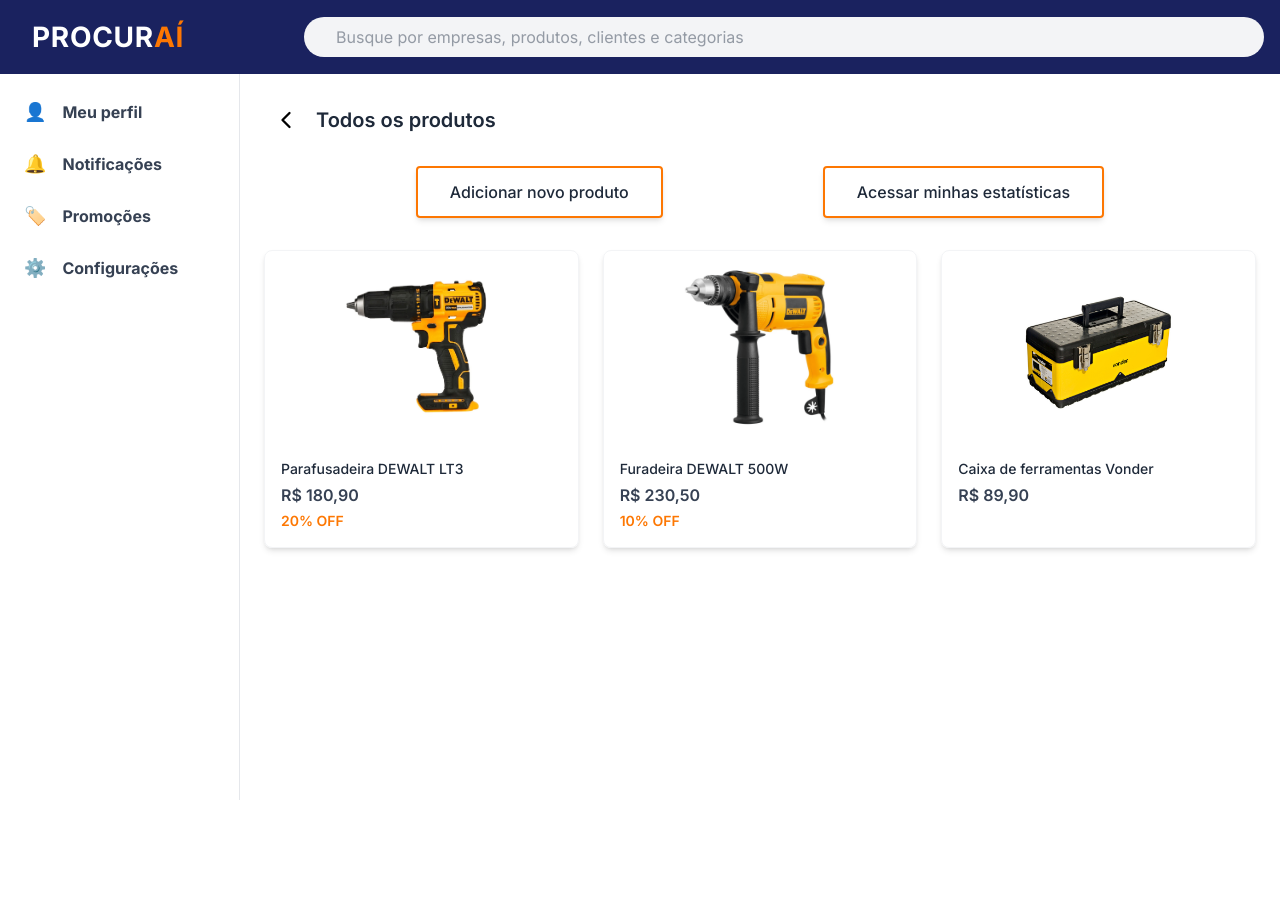
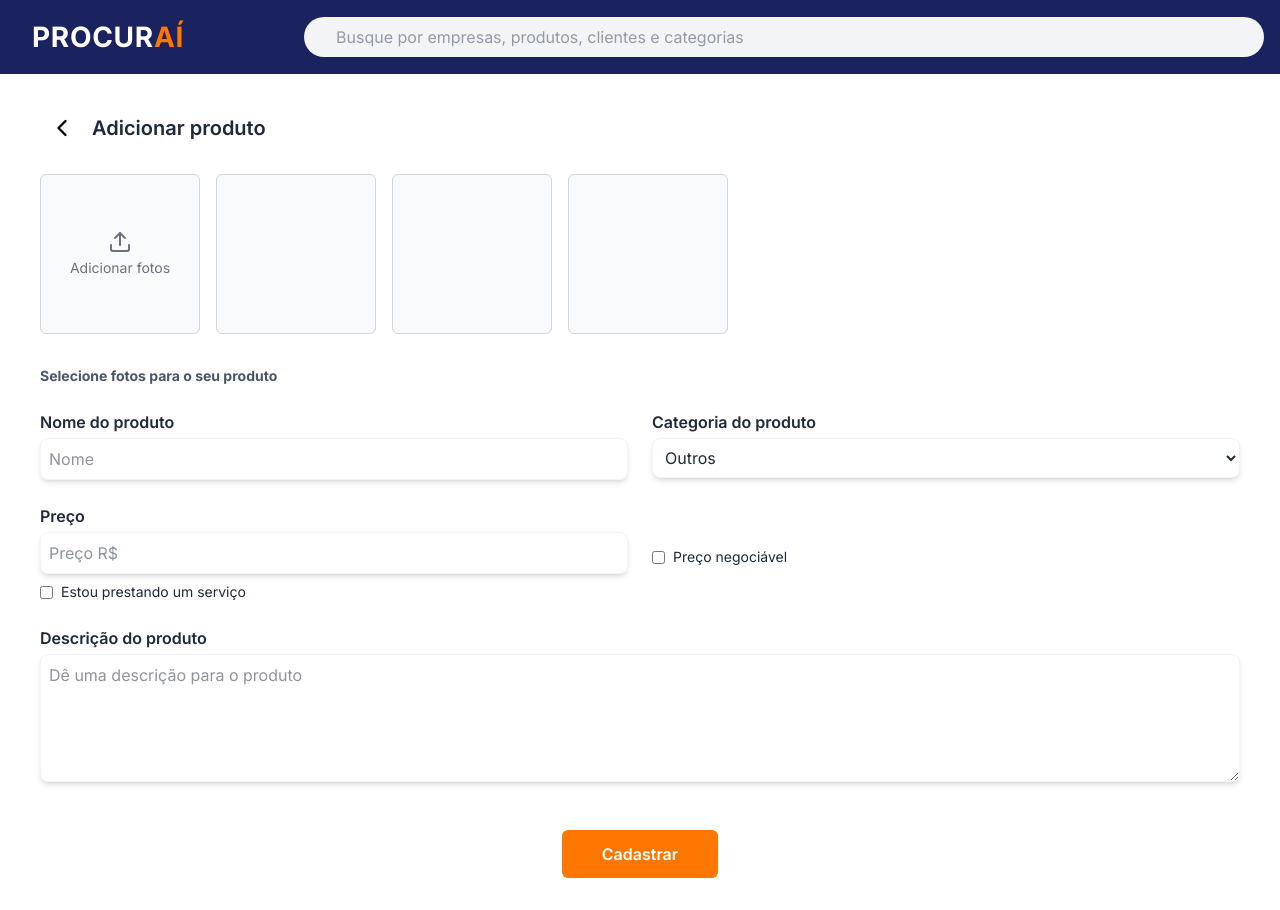
Before and after one commit to Time2-Procurai/procurai-frontend, a React (Vite) app: page /produtos/adicionar in a window 1280 px wide. Before the commit the page ends 800 px from the top, so only its background shows below. Built offline with nearby package versions, Linux system fonts and the light colour scheme; a web font is replaced by a local one.

Commit message:
ajustes telas e implementação da integração dos produtos

```diff
--- a/src/App.jsx
+++ b/src/App.jsx
@@ -53,7 +53,7 @@
       <Route path='/perfil/cliente/:userId' element={<PerfilCliente />}/>
 
       <Route path='/produtos/:userId' element={<CatalogoEmpresa />}/>
-      <Route path='/produtos/adicionar/:userId' element ={<AdicionarProduto />}/>
+      <Route path='/produtos/adicionar/' element ={<AdicionarProduto />}/>
       <Route path ='/EditarPerfilLoja/:userId' element={<EditarPerfilLoja/>}/>
       <Route path='/EditarPerfilCliente/:userId' element={<EditarPerfilCliente/>}/>
     </Routes>
--- a/src/pages/AdicionarProduto.jsx
+++ b/src/pages/AdicionarProduto.jsx
@@ -1,49 +1,113 @@
 import React, { useState } from "react";
 import { useNavigate } from "react-router-dom";
 import BarraPesquisa from "../components/BarraPesquisa";
-import { Upload } from "lucide-react";
-import { ChevronLeft, Star, Store, Map } from 'lucide-react';
-
+import { Upload, ChevronLeft } from "lucide-react";
+import api from "../api/api"; // 1. Importar a sua instância do api
 
 function AdicionarProduto() {
   const navigate = useNavigate();
+
+  // --- 2. Mapeamento das CATEGORY_CHOICES do seu models.py ---
+  const categoryChoices = [
+    { key: "eletronicos", label: "Eletrônicos" },
+    { key: "vestuario", label: "Vestuário" },
+    { key: "alimentos_bebidas", label: "Alimentos e Bebidas" },
+    { key: "moveis_decoracao", label: "Móveis e Decoração" },
+    { key: "livros_midia", label: "Livros e Mídia" },
+    { key: "esportes_lazer", label: "Esportes e Lazer" },
+    { key: "beleza_cuidados", label: "Beleza e Cuidados Pessoais" },
+    { key: "automoveis_veiculos", label: "Automóveis e Veículos" },
+    { key: "imoveis", label: "Imóveis" },
+    { key: "servicos_profissionais", label: "Serviços Profissionais" },
+    { key: "saude_bem_estar", label: "Saúde e Bem-estar" },
+    { key: "educacao_cursos", label: "Educação e Cursos" },
+    { key: "pets_animais", label: "Pets e Animais" },
+    { key: "ferramentas_construcao", label: "Ferramentas e Construção" },
+    { key: "arte_artesanato", label: "Arte e Artesanato" },
+    { key: "brinquedos_jogos", label: "Brinquedos e Jogos" },
+    { key: "joias_acessorios", label: "Jóias e Acessórios" },
+    { key: "informatica", label: "Informática" },
+    { key: "telefonia", label: "Telefonia" },
+    { key: "eletrodomesticos", label: "Eletrodomésticos" },
+    { key: "outros", label: "Outros" },
+  ];
+
+  // --- 3. Estados para os campos do formulário ---
   const [nome, setNome] = useState("");
   const [preco, setPreco] = useState("");
-  const [precoPromocional, setPrecoPromocional] = useState("");
-  const [categoria, setCategoria] = useState("");
+  const [categoria, setCategoria] = useState("outros"); // Padrão 'outros'
   const [descricao, setDescricao] = useState("");
   const [isServico, setIsServico] = useState(false);
-  const [imagens, setImagens] = useState([]);
+  const [isNegotiable, setIsNegotiable] = useState(false); // Campo do seu model
 
-  // lidar com imagens
+  // --- 4. Estados separados para arquivos (para envio) e pré-visualização (para UI) ---
+  const [imageFiles, setImageFiles] = useState([]); // Guarda os File objects
+  const [imagePreviews, setImagePreviews] = useState([]); // Guarda as URLs de preview
+
+  // --- 5. Estados de controle da API ---
+  const [isLoading, setIsLoading] = useState(false);
+  const [error, setError] = useState(null);
+
+  // --- 6. Lógica de upload de imagem atualizada ---
   const handleImageUpload = (event) => {
     const files = Array.from(event.target.files);
-    const newImages = files.map((file) => URL.createObjectURL(file));
-    setImagens((prev) => [...prev, ...newImages].slice(0, 4)); // máximo 4 fotos
+    // Limita ao total de 4 imagens
+    const newFiles = files.slice(0, 4 - imageFiles.length);
+
+    const newFileObjects = [...imageFiles, ...newFiles];
+    const newPreviewURLs = newFileObjects.map((file) => URL.createObjectURL(file));
+
+    setImageFiles(newFileObjects);
+    setImagePreviews(newPreviewURLs);
   };
 
-  // cadastrar produto
-  const handleSubmit = (e) => {
+  const handleRemoveImage = (index) => {
+    setImageFiles((prev) => prev.filter((_, i) => i !== index));
+    setImagePreviews((prev) => prev.filter((_, i) => i !== index));
+  };
+
+  // --- 7. Lógica de envio para a API ---
+  const handleSubmit = async (e) => {
     e.preventDefault();
+    setIsLoading(true);
+    setError(null);
 
-    const novoProduto = {
-      id: Date.now(),
-      nome,
-      preco: parseFloat(preco) || 0,
-      precoPromocional: parseFloat(precoPromocional) || 0,
-      categoria,
-      descricao,
-      isServico,
-      imagem: imagens[0] || null, // exibe a primeira imagem no catálogo
-    };
+    // Usar FormData para enviar arquivos
+    const submissionData = new FormData();
 
-    // salvar no localStorage
-    const produtosExistentes = JSON.parse(localStorage.getItem("produtos")) || [];
-    const novosProdutos = [...produtosExistentes, novoProduto];
-    localStorage.setItem("produtos", JSON.stringify(novosProdutos));
+    // Adiciona os campos do model
+    submissionData.append("name", nome);
+    submissionData.append("description", descricao);
+    submissionData.append("price", preco);
+    submissionData.append("category_name", categoria);
+    submissionData.append("is_service", isServico);
+    submissionData.append("is_negotiable", isNegotiable);
 
-    // redirecionar para o catálogo
-    navigate("/produtos");
+    // ATENÇÃO: Adicionando a primeira imagem.
+    // O backend precisa esperar um campo chamado "product_image".
+    if (imageFiles.length > 0) {
+      submissionData.append("product_image", imageFiles[0]);
+    }
+    // (Se o seu backend suportar múltiplas imagens, você precisaria iterar)
+
+    try {
+      // Ajustado para bater com o seu urls.py (que usa '' para criar)
+      const response = await api.post("/products/", submissionData, { // <--- CORRIGIDO
+        headers: {
+          "Content-Type": "multipart/form-data",
+        },
+      });
+      console.log("payload:" +response.data)
+      // Redirecionar para o catálogo (ou perfil)
+      navigate("/perfil/empresa/" + localStorage.getItem('userId'));
+
+    } catch (err) {
+      console.error("Erro ao cadastrar produto:", err);
+      setError("Houve um erro ao cadastrar o produto. Tente novamente.");
+    } finally {
+
+      setIsLoading(false);
+    }
   };
 
   return (
@@ -61,11 +125,10 @@
           <h1 className="text-xl font-semibold">Adicionar produto</h1>
         </div>
 
-        {/* Upload de imagens */}
+        {/* Upload de imagens (UI) */}
         <div className="flex gap-4 mb-8">
           {[...Array(4)].map((_, index) => {
-            const hasImage = imagens[index];
-
+            const hasImage = imagePreviews[index];
             return (
               <div
                 key={index}
@@ -74,26 +137,20 @@
                 {hasImage ? (
                   <>
                     <img
-                      src={imagens[index]}
-                      alt={'Foto ${index + 1}'}
+                      src={imagePreviews[index]}
+                      alt={`Foto ${index + 1}`}
                       className="w-full h-full object-cover"
                     />
-                    {/* Botão para remover imagem */}
                     <button
                       type="button"
-                      onClick={() => {
-                        const newImages = [...imagens];
-                        newImages.splice(index, 1); // Remove a imagem do array
-                        setImagens(newImages);
-                      }}
+                      onClick={() => handleRemoveImage(index)}
                       className="hover:cursor-pointer absolute top-1 right-1 bg-white rounded-full p-1 shadow text-red-500 hover:bg-red-100"
                     >
                       &times;
                     </button>
                   </>
                 ) : (
-                  // Permite adicionar imagem apenas no próximo slot disponível
-                  index === imagens.length && (
+                  index === imagePreviews.length && (
                     <label className="flex flex-col items-center justify-center text-gray-500 cursor-pointer">
                       <Upload size={24} className="mb-1" />
                       <span className="text-sm">Adicionar fotos</span>
@@ -133,16 +190,22 @@
             />
           </div>
 
+          {/* --- 8. Campo de Categoria (agora um <select>) --- */}
           <div className="flex flex-col">
             <label className="font-semibold mb-1">Categoria do produto</label>
-            <input
-              type="text"
-              placeholder="Qual categoria desse produto?"
+            <select
               value={categoria}
               onChange={(e) => setCategoria(e.target.value)}
-              className="shadow-md rounded-lg border-gray-100 border p-2"
+              className="shadow-md rounded-lg border-gray-100 border p-2 bg-white"
               required
-            />
+            >
+              <option value="" disabled>Selecione uma categoria</option>
+              {categoryChoices.map((cat) => (
+                <option key={cat.key} value={cat.key}>
+                  {cat.label}
+                </option>
+              ))}
+            </select>
           </div>
 
           <div className="flex flex-col">
@@ -153,6 +216,8 @@
               value={preco}
               onChange={(e) => setPreco(e.target.value)}
               className="shadow-md rounded-lg border-gray-100 border p-2"
+              step="0.01"
+              min="0"
               required
             />
             <label className="flex items-center gap-2 mt-2 text-sm">
@@ -165,17 +230,16 @@
             </label>
           </div>
 
-          <div className="flex flex-col">
-            <label className="font-semibold mb-1">
-              Digite o novo valor do produto, caso esteja em promoção
+          {/* --- 9. Campo "Preço Promocional" trocado por "Negociável" --- */}
+          <div className="flex flex-col justify-center">
+            <label className="flex items-center gap-2 mt-2 text-sm">
+              <input
+                type="checkbox"
+                checked={isNegotiable}
+                onChange={(e) => setIsNegotiable(e.target.checked)}
+              />
+              Preço negociável
             </label>
-            <input
-              type="number"
-              placeholder="Preço R$"
-              value={precoPromocional}
-              onChange={(e) => setPrecoPromocional(e.target.value)}
-              className="shadow-md rounded-lg border-gray-100 border p-2"
-            />
           </div>
 
           <div className="md:col-span-2 flex flex-col">
@@ -184,7 +248,7 @@
               placeholder="Dê uma descrição para o produto"
               value={descricao}
               onChange={(e) => setDescricao(e.target.value)}
-              className="shadow-md rounded-lg border-gray-100 border p-2"
+              className="shadow-md rounded-lg border-gray-100 border p-2 h-32"
               required
             ></textarea>
           </div>
@@ -192,11 +256,18 @@
           <div className="md:col-span-2 flex justify-center mt-6">
             <button
               type="submit"
-              className="bg-[#FD7702] text-white font-semibold px-10 py-3 rounded-md hover:cursor-pointer hover:opacity-90 transition"
+              disabled={isLoading}
+              className="bg-[#FD7702] text-white font-semibold px-10 py-3 rounded-md hover:cursor-pointer hover:opacity-90 transition disabled:bg-orange-300"
             >
-              Cadastrar
+              {isLoading ? "Cadastrando..." : "Cadastrar"}
             </button>
           </div>
+
+          {error && (
+            <div className="md:col-span-2 text-center text-red-500">
+              {error}
+            </div>
+          )}
         </form>
       </main>
     </div>
--- a/src/pages/CatalogoEmpresa.jsx
+++ b/src/pages/CatalogoEmpresa.jsx
@@ -1,54 +1,94 @@
 import React, { useState, useEffect } from 'react';
-import { useNavigate } from 'react-router-dom';
+// --- 1. Importar hooks e API ---
+import { useNavigate, useParams } from 'react-router-dom';
 import BarraPesquisa from '../components/BarraPesquisa';
 import BarraLateral from '../components/BarraLateral';
 import { ChevronLeft, Store } from 'lucide-react';
+import api from '../api/api'; // Importar a instância da API
 
-// imagens de exemplo (fallback)
-import imgParafusadeira from '../assets/parafusadeira.jpg';
-import imgFuradeira from '../assets/furadeira.png';
-import imgCaixaFerramenta from '../assets/caixaferramenta.jpg';
+// (As imagens de fallback não são mais necessárias para a lógica principal)
+// import imgParafusadeira from '../assets/parafusadeira.jpg';
+// ...
 
 function CatalogoEmpresa() {
   const navigate = useNavigate();
 
-  // estado inicial vazio
+  // --- 2. Hooks de estado para dados dinâmicos ---
   const [produtos, setProdutos] = useState([]);
+  const [isLoading, setIsLoading] = useState(true);
+  const [error, setError] = useState(null);
 
-  // carrega produtos do localStorage assim que o componente é montado
+  // --- 3. Pegar IDs da URL e do localStorage ---
+  // Pega o ID da loja da URL (ex: /produtos/5)
+  // Certifique-se que sua rota no App.jsx é '/produtos/:storeId'
+  const { userId: storeId } = useParams();
+  // Pega o ID do usuário logado (visitante)
+  const visitanteId = localStorage.getItem('userId');
+
+  // Verifica se o usuário logado é o dono deste catálogo
+  const isOwner = storeId === visitanteId;
+
+  // --- 4. useEffect para buscar produtos da API ---
   useEffect(() => {
-    const produtosSalvos = JSON.parse(localStorage.getItem('produtos')) || [];
+    // Se não houver ID da loja na URL, não faz nada
+    if (!storeId) {
+      setError("ID da loja não encontrado na URL.");
+      setIsLoading(false);
+      return;
+    }
 
-    // caso não haja produtos, exibe os exemplos iniciais
-    if (produtosSalvos.length === 0) {
-      setProdutos([
-        {
-          id: 1,
-          nome: "Parafusadeira DEWALT LT3",
-          preco: 180.9,
-          desconto: 20,
-          imagem: imgParafusadeira,
-        },
-        {
-          id: 2,
-          nome: "Furadeira DEWALT 500W",
-          preco: 230.5,
-          desconto: 10,
-          imagem: imgFuradeira,
-        },
-        {
-          id: 3,
-          nome: "Caixa de ferramentas Vonder",
-          preco: 89.9,
-          desconto: 0,
-          imagem: imgCaixaFerramenta,
-        },
-      ]);
-    } else {
-      setProdutos(produtosSalvos);
+    const fetchProdutos = async () => {
+      setIsLoading(true);
+      setError(null);
+      try {
+        // Usa o endpoint do seu urls.py: "store/<int:owner_id>/"
+        // Assumindo que suas URLs de produto estão em 'products/'
+        const response = await api.get(`products/store/${storeId}/`);
+        setProdutos(response.data);
+      } catch (err) {
+        console.error("Erro ao buscar produtos:", err);
+        setError("Não foi possível carregar os produtos.");
+      } finally {
+        setIsLoading(false);
       }
-  }, []);
+    };
 
+    fetchProdutos();
+  }, [storeId]); // Executa toda vez que o ID da loja na URL mudar
+
+  // --- 5. Lógica de renderização ---
+
+  // Estado de carregamento
+  if (isLoading) {
+    return (
+      <div className="h-screen text-gray-800 flex flex-col min-w-[1024px]">
+        <BarraPesquisa />
+        <div className="flex flex-1 overflow-hidden">
+          <BarraLateral />
+          <main className="flex-1 overflow-y-auto p-6 bg-white flex justify-center items-center">
+            <p className="text-xl text-gray-500 animate-pulse">Carregando produtos...</p>
+          </main>
+        </div>
+      </div>
+    );
+  }
+
+  // Estado de erro
+  if (error) {
+    return (
+      <div className="h-screen text-gray-800 flex flex-col min-w-[1024px]">
+        <BarraPesquisa />
+        <div className="flex flex-1 overflow-hidden">
+          <BarraLateral />
+          <main className="flex-1 overflow-y-auto p-6 bg-white flex justify-center items-center">
+            <p className="text-xl text-red-500">{error}</p>
+          </main>
+        </div>
+      </div>
+    );
+  }
+
+  // Renderização principal (quando sucesso)
   return (
     <div className="h-screen text-gray-800 flex flex-col min-w-[1024px]">
       <BarraPesquisa />
@@ -58,55 +98,72 @@
           {/* cabeçalho */}
           <div className="flex items-center justify-start mb-6">
             <button
-              onClick={() => navigate('/perfil/empresa/' + localStorage.getItem('userId'))}
+              // Botão voltar agora volta para o perfil da loja que estamos vendo
+              onClick={() => navigate(`/perfil/empresa/${storeId}`)}
               className="hover:cursor-pointer text-black p-2 pr-4 transition hover:opacity-80"
             >
               <ChevronLeft size={28} />
             </button>
             <h1 className="text-xl font-semibold text-gray-800">
               Todos os produtos
+              {/* Opcional: Adicionar nome da loja, ex: "Produtos de {storeName}" */}
             </h1>
           </div>
 
-          {/* botões */}
+          {/* --- 6. Botões só aparecem para o dono da loja --- */}
+          {isOwner && (
             <div className="justify-center flex gap-40 mb-8">
               <button
-              onClick={() => navigate('/produtos/adicionar/' + localStorage.getItem('userId'))}
+                // Link para adicionar produto (a API sabe o 'owner' pelo token)
+                onClick={() => navigate('/produtos/adicionar')}
                 className="shadow-md border-2 border-[#FD7702] font-medium py-3 px-8 rounded-sm hover:bg-[#FD7702] hover:text-white hover:cursor-pointer transition-colors"
               >
                 Adicionar novo produto
               </button>
               <button
-              onClick={() => navigate('/Estatisticas/' + localStorage.getItem('userId'))}
+                // Opcional: Rota de estatísticas (precisa ser criada)
+                onClick={() => navigate(`/estatisticas/${storeId}`)}
                 className="shadow-md border-2 border-[#FD7702] font-medium py-3 px-8 rounded-sm hover:bg-[#FD7702] hover:text-white hover:cursor-pointer transition-colors"
               >
                 Acessar minhas estatísticas
               </button>
             </div>
+          )}
 
           {/* grid de produtos */}
           {produtos.length > 0 ? (
             <div className="grid grid-cols-1 sm:grid-cols-2 lg:grid-cols-3 gap-6">
-              {produtos.map((produto, index) => (
+              {/* --- 7. Mapear dados da API para o card --- */}
+              {produtos.map((produto) => (
                 <div
-                  key={produto.id || index}
+                  key={produto.id}
                   className="hover:cursor-pointer shadow-md rounded-lg overflow-hidden border border-gray-100 hover:shadow-lg transition-shadow"
                 >
+                  {/* Imagem do produto (com fallback) */}
+                  <div className="w-full h-48 flex justify-center items-center bg-gray-50 py-4">
+                    {produto.product_image ? (
                       <img
-                    src={produto.imagem}
-                    alt={produto.nome}
-                    className="py-4 w-full h-48 object-contain justify-center"
+                        src={produto.product_image}
+                        alt={produto.name}
+                        className="w-full h-full object-contain"
                       />
+                    ) : (
+                      <Store size={48} className="text-gray-400" />
+                    )}
+                  </div>
+
                   <div className="p-4">
-                    <h2 className="text-sm font-medium text-gray-800 mb-1">
-                      {produto.nome}
+                    <h2 className="text-sm font-medium text-gray-800 mb-1 truncate">
+                      {produto.name}
                     </h2>
                     <p className="text-gray-700 font-semibold">
-                      R$ {produto.preco.toFixed(2).replace('.', ',')}
+                      {/* Formata o preço vindo da API */}
+                      R$ {parseFloat(produto.price).toFixed(2).replace('.', ',')}
                     </p>
-                    {produto.desconto > 0 && (
-                      <p className="text-[#FD7702] font-semibold text-sm mt-1">
-                        {produto.desconto}% OFF
+                    {/* Opcional: mostrar se é negociável */}
+                    {produto.is_negotiable && (
+                      <p className="text-green-600 font-semibold text-sm mt-1">
+                        Preço negociável
                       </p>
                     )}
                   </div>
@@ -114,12 +171,15 @@
               ))}
             </div>
           ) : (
+            // Mensagem de "Nenhum produto"
             <div className="flex flex-col items-center justify-center py-20 text-gray-500">
               <Store size={48} className="mb-4 text-gray-600" />
               <p className="text-lg font-medium">Nenhum produto adicionado no catálogo</p>
+              {isOwner && (
                 <p className="text-md mt-1">
                   Clique em <span className="text-[#FD7702] font-semibold">Adicionar novo produto</span> para começar.
                 </p>
+              )}
             </div>
           )}
         </main>
--- a/src/pages/PerfilEmpresa.jsx
+++ b/src/pages/PerfilEmpresa.jsx
@@ -21,7 +21,7 @@
   const [abaAtiva, setAbaAtiva] = useState('Informações');
   const [lojaData, setLojaData] = useState(null);
 
-  // --- 4. useEffect agora depende do ID da URL ---
+
   useEffect(() => {
     const fetchDadosLoja = async () => {
       if (!profileIdFromUrl) {
@@ -113,7 +113,7 @@
               {/* --- 7. Lógica do Botão "Editar" vs "Avaliar" --- */}
               {isOwner && visitanteTipo === 'empresa' ? (
                 <button
-                  onClick={() => navigate("/EditarPerfilLoja")}
+                  onClick={() => navigate(`/EditarPerfilLoja/${localStorage.getItem('userId')}`)}
                   className="hover:cursor-pointer absolute top-4 ring-2 ring-[#FD7702] right-4 rounded-full bg-white px-4 py-2 text-sm font-semibold text-gray-900 shadow-md transition hover:bg-gray-50"
                 >
                   Editar perfil
```
Also changed, not shown: src/api/api.js (+69 -7 lines). Lines whose indentation alone changed are shown as unchanged.
